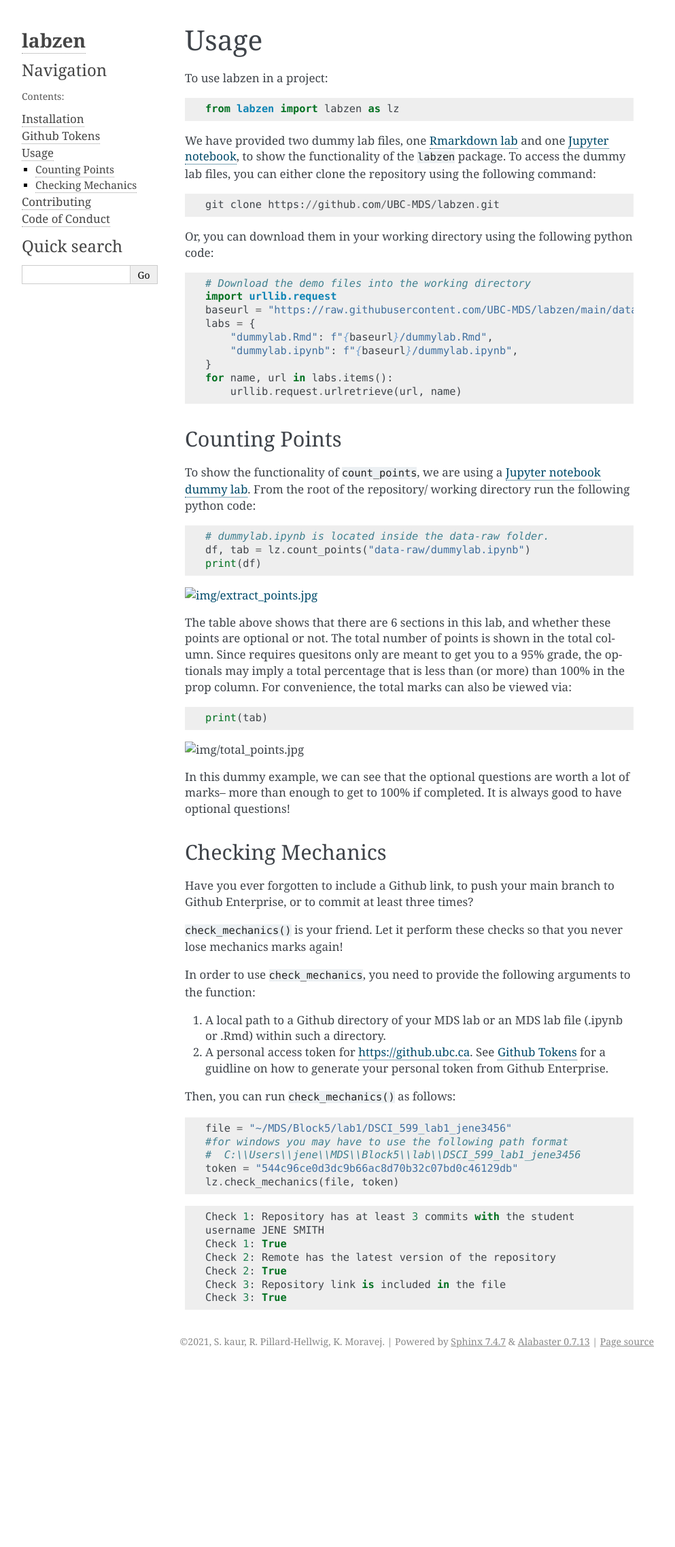
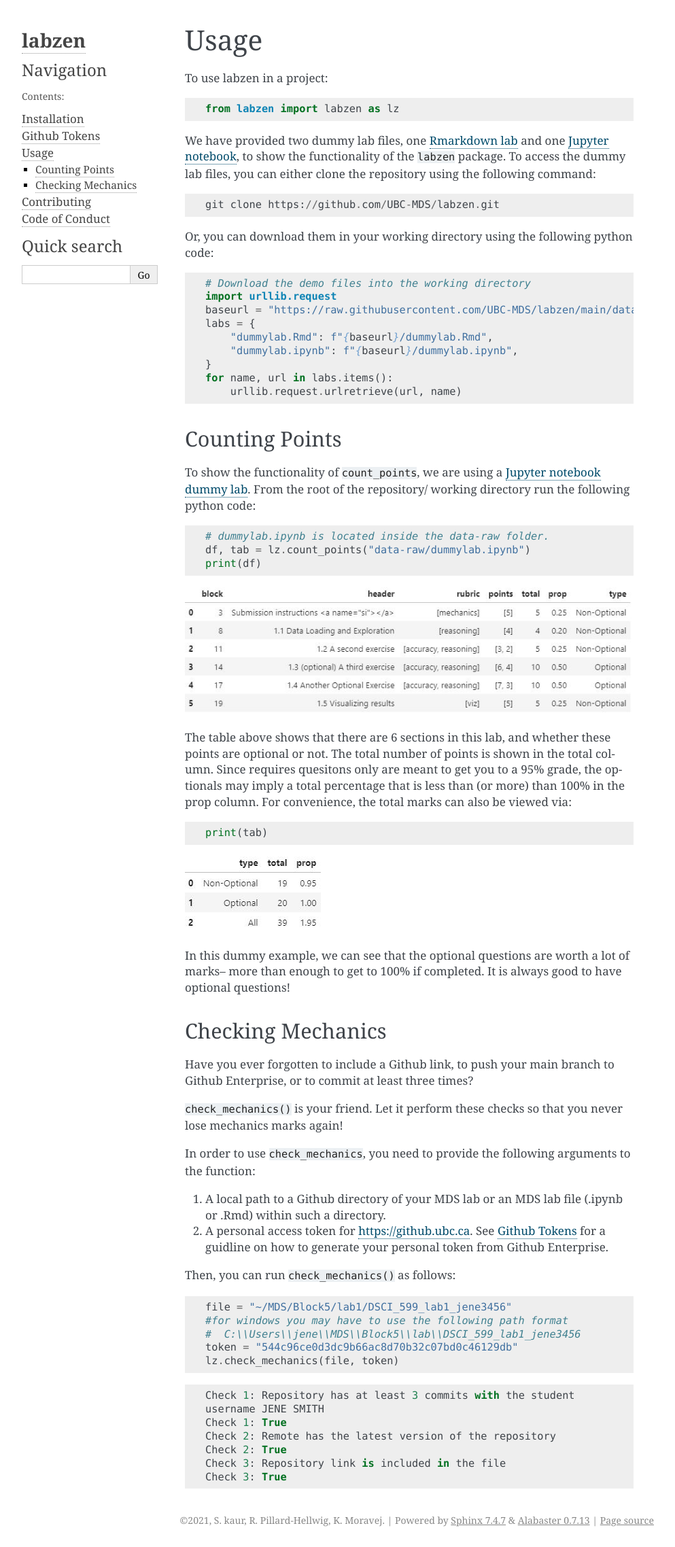
Before and after one commit to sukh2929/labzen, a Sphinx documentation site: the page built from docs/usage.rst, in a window 1280 px wide. Shown: the whole page at 68% size, without its empty margins (148-1141 px from the left). Built offline with Sphinx 7.4.7, drawn with Linux system fonts in a browser that asks for light colours; before the commit the page ends 2013 px from its top, so only the background shows below that.

Commit message:
docs: fix the image extension (#76)

```diff
--- a/docs/usage.rst
+++ b/docs/usage.rst
@@ -7,7 +7,6 @@ Usage
 To use labzen in a project::
 
     from labzen import labzen as lz
-
 
 We have provided two dummy lab files, one `Rmarkdown lab <https://github.com/UBC-MDS/labzen/blob/main/data-raw/dummylab.Rmd>`_  and one `Jupyter notebook <https://github.com/UBC-MDS/labzen/blob/main/data-raw/dummylab.ipynb>`_, to show the functionality of the ``labzen`` package.
 To access the dummy lab files, you can either clone the repository using the following command::
@@ -39,7 +38,7 @@ From the root of the repository/ working directory run the following python code
     df, tab = lz.count_points("data-raw/dummylab.ipynb")
     print(df)
 
-.. image:: img/extract_points.jpg
+.. image:: img/extract_points.JPG
     :width: 800
 
 
@@ -48,7 +47,7 @@ Since requires quesitons only are meant to get you to a 95% grade, the optionals
 For convenience, the total marks can also be viewed via::
     print(tab)
 
-.. image:: img/total_points.jpg
+.. image:: img/total_points.JPG
 
 
 In this dummy example, we can see that the optional questions are worth a lot of marks– more than enough to get to 100% if completed. It is always good to have optional questions!
```
